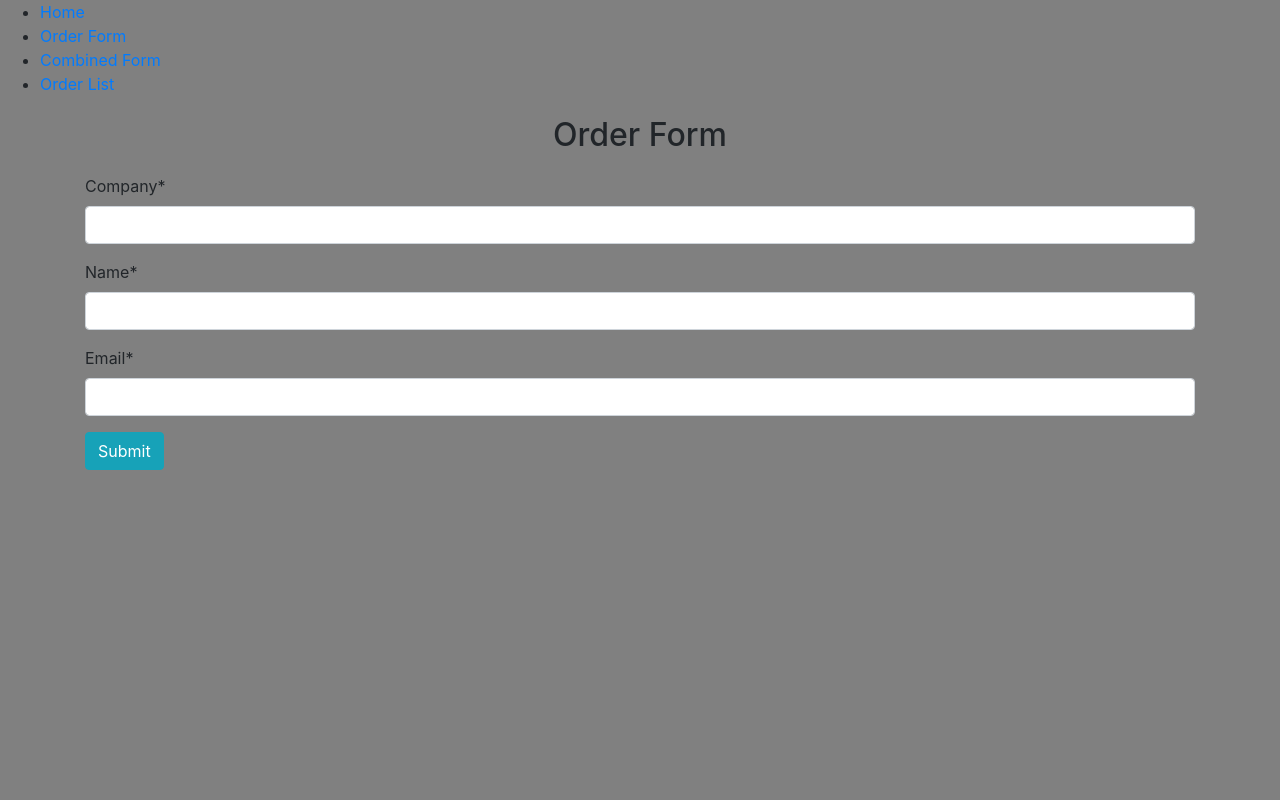
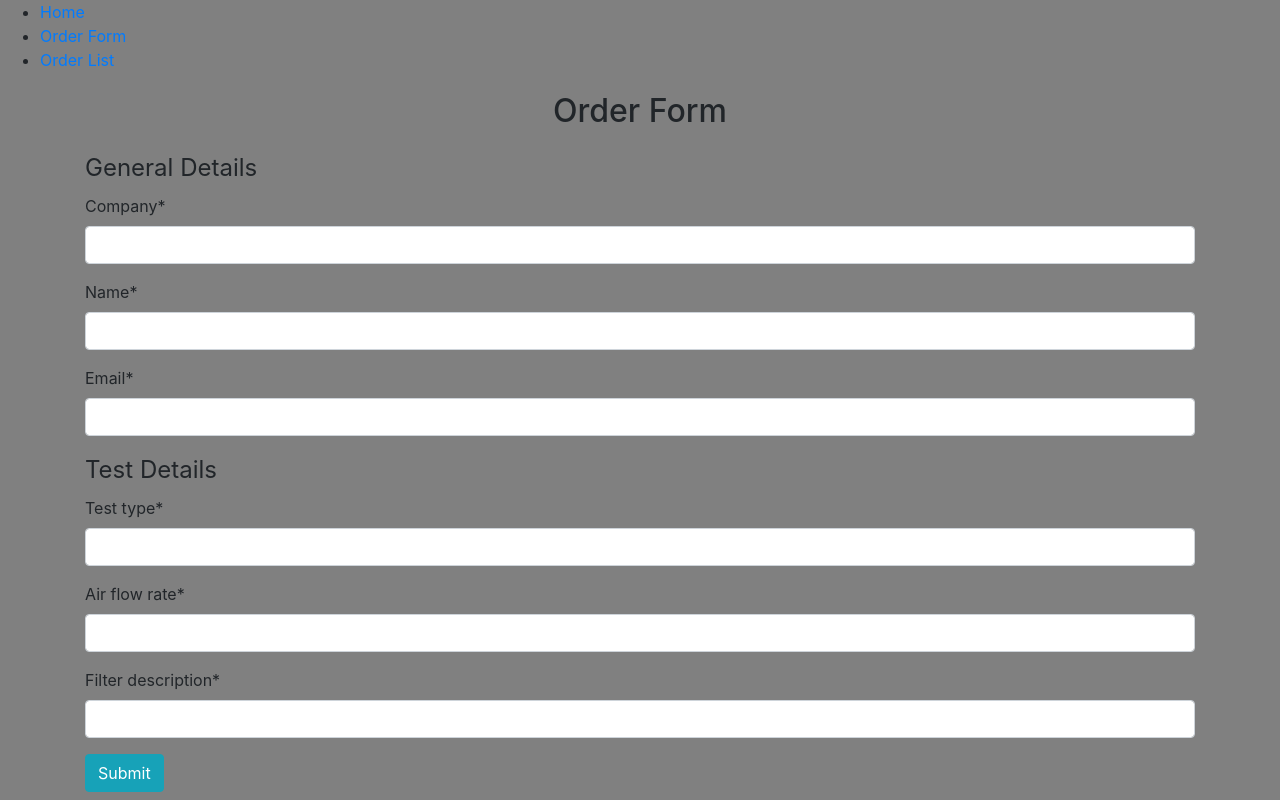
Before and after one commit to codeman05/code_louisville_python, a Django app: page /orders/create/ in a window 1280 px wide. Run offline with Django 3.2, Linux system fonts and the light colour scheme; some libraries are stand-ins or nearby versions.

Commit message:
Form work.

```diff
--- a/orders/templates/orders/combined_form.html
+++ b/orders/templates/orders/combined_form.html
@@ -1,18 +1,20 @@
 {% extends 'base.html' %}
 {% load crispy_forms_tags %}
 
-{% block title %}Combined Form{% endblock %}
+{% block title %}Order Form{% endblock %}
 
 {% block content %}
-<h2>Combined Form</h2>
+<h2>Order Form</h2>
 
 <div class="container">
     <form class="form" method="POST">
         {% csrf_token %}
         <fieldset>
+            <legend>General Details</legend>
             {{ order_form|crispy }}
         </fieldset>
         <fieldset>
+            <legend>Test Details</legend>
             {{ test_form|crispy }}
         </fieldset>
         <input type="submit" value="Submit" class="btn btn-info">
--- a/orders/templates/orders/delete_order.html
+++ b/orders/templates/orders/delete_order.html
@@ -5,6 +5,7 @@
 <div class="container">
     <p>Are you sure you want to delete order {{ order.job_number }}?</p>
 
+
 </div>
 
 {% endblock %}
--- a/orders/urls.py
+++ b/orders/urls.py
@@ -8,5 +8,4 @@ urlpatterns = [
     url(r'create/$', views.create_order, name='create'),
     url(r'edit/(?P<order_pk>\d+)/$', views.edit_order, name='edit'),
     url(r'delete/(?P<order_pk>\d+)/$', views.delete_order, name='delete'),
-    url(r'combined_form/', views.combined_form, name='form'),
 ]
--- a/orders/views.py
+++ b/orders/views.py
@@ -13,28 +13,11 @@ def order_list(request):
     return render(request, 'orders/order_list.html', {'orders': orders})
 
 
-def create_order(request):
-    form = forms.OrderForm()
-    if request.method == 'POST':
-        form = forms.OrderForm(request.POST)
-        if form.is_valid():
-            # Process form. Allow only cleaned data.
-            new_order = form.save(commit=False)
-            new_order.company = form.cleaned_data['company']
-            new_order.name = form.cleaned_data['name']
-
-            # Manipulate data.
-
-            new_order.email = 'hardcoded-email.com'
-
-            # Save data to database.
-            new_order.save()
-            new_order.job_number = '17-' + str(new_order.pk)
-            new_order.save()
-            #new_order.save_m2m()
-
-            return HttpResponseRedirect(reverse('orders:create'))
-    return render(request, 'orders/order_form.html', {'form': form})
+# @login_required
+def delete_order(request, order_pk):
+    order = get_object_or_404(models.Order, pk=order_pk)
+    order.delete()
+    return HttpResponseRedirect(reverse('orders:list'))
 
 
 # @login_required
@@ -51,29 +34,22 @@ def edit_order(request, order_pk):
     return render(request, 'orders/order_form.html', {'form': form})
 
 
-# @login_required
-def delete_order(request, order_pk):
-    order = get_object_or_404(models.Order, pk=order_pk)
-    order.delete()
-    return HttpResponseRedirect(reverse('orders:list'))
-
-
-def combined_form(request):
+def create_order(request):
     order_form = forms.OrderForm()
     test_form = forms.TestForm()
     if request.method == 'POST':
         order_form = forms.OrderForm(request.POST)
         test_form = forms.TestForm(request.POST)
         if order_form.is_valid() and test_form.is_valid():
+            # Temporary save.
             new_order = order_form.save(commit=False)
             new_test = test_form.save(commit=False)
 
             # Process order form.
             new_order.company = order_form.cleaned_data['company']
             new_order.name = order_form.cleaned_data['name']
-            new_order.name = order_form.cleaned_data['email']
-
-            new_order.save()
+            new_order.email = order_form.cleaned_data['email']
+            new_order.save()    # Needed to get id for job number.
 
             # Create and format job number into acceptable format.
             if len(str(new_order.id)) == 1:
@@ -85,11 +61,14 @@ def combined_form(request):
             elif len(str(new_order.id)) == 4:
                 new_order.job_number = '17-' + str(new_order.id)
 
+            new_order.save()
+
+            # Process test form
+            new_test.order = new_order      # Save order form instance into foreign key field.
             new_test.test_type = test_form.cleaned_data['test_type']
             new_test.air_flow_rate = test_form.cleaned_data['air_flow_rate']
             new_test.filter_description = test_form.cleaned_data['filter_description']
+            new_test.save()
 
-            new_order.save()
-            #new_test.save()
-        return HttpResponseRedirect(reverse('orders:form'))
+        return HttpResponseRedirect(reverse('orders:create'))
     return render(request, 'orders/combined_form.html', {'order_form': order_form, 'test_form': test_form})
--- a/templates/base.html
+++ b/templates/base.html
@@ -16,7 +16,6 @@
         <ul>
             <li><a href="{% url 'home' %}">Home</a></li>
             <li><a href="{% url 'orders:create' %}">Order Form</a></li>
-            <li><a href="{% url 'orders:form' %}">Combined Form</a></li>
             <li><a href="{% url 'orders:list' %}">Order List</a></li>
         </ul>
         {% if messages %}
```
Also changed, not shown: orders/models.py (line endings or trailing spaces).
